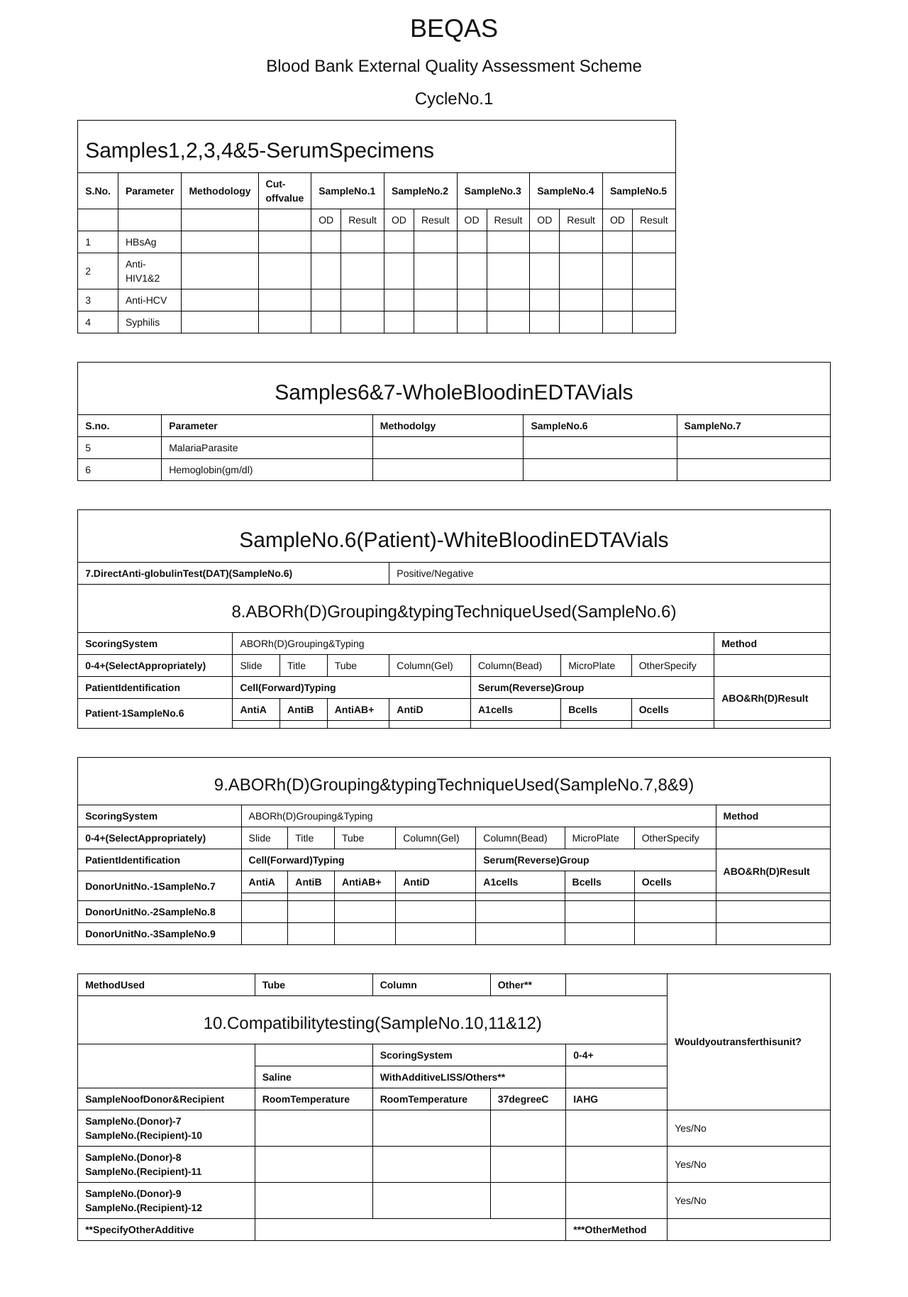
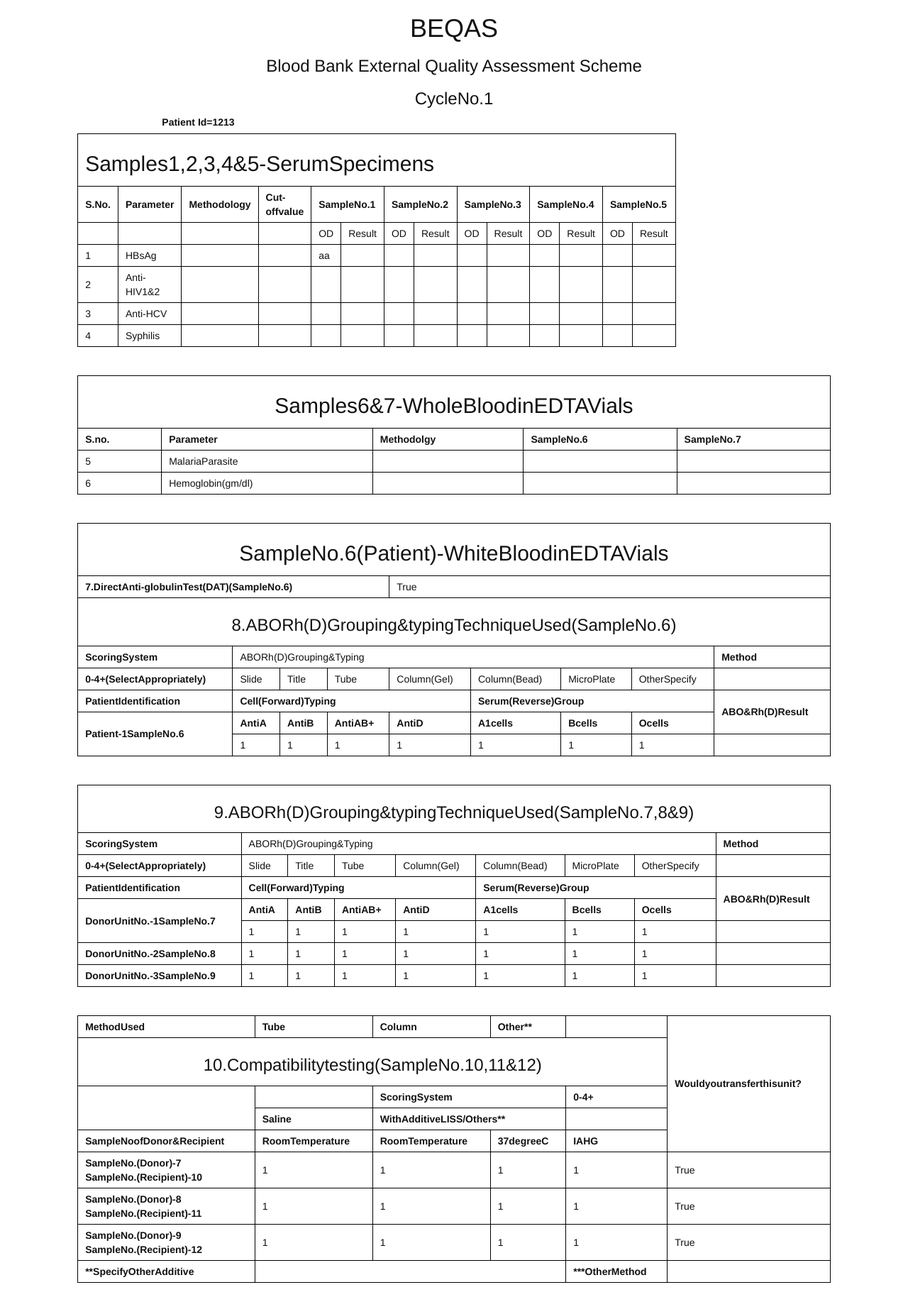
Before and after one commit to jimmy1810/IRCS, a Django app: template ircs/templates/ircs/beqasdisplay.html in a window 1280 px wide. Shown: the whole page at 71% size. Before the commit the page ends 1749 px from the top, so only its background shows below. Run offline with Django 3.2, Linux system fonts and the light colour scheme; the template is opened without the code that fills it: values that come from a table or form of the project are taken from there, others are empty; data comes from the database, SQL or seed files in the repository; both versions use the stored data as it was after the commit; some libraries are stand-ins or nearby versions.

Commit message:
beqasover

```diff
--- a/ircs/templates/ircs/beqasdisplay.html
+++ b/ircs/templates/ircs/beqasdisplay.html
@@ -36,11 +36,10 @@
 	<h1 style="text-align:center;">BEQAS</h1>
 	<h3 style="text-align:center;">Blood Bank External Quality Assessment Scheme</h3>
 	<h3 style="text-align:center;">CycleNo.1</h3>
-	<div class="form-group">
+	<div class="form-group col-sm-offset-2">
 		<label class="control-label col-sm-2">
-			{{des.patientId.label_tag}}
+			Patient Id={{des.patientId}}
 		</label>
-	<div class="col-sm-8"> {{des.patientId}}</div>
 	</div>
 	<div class="row">
 	<div class="col-sm-10 col-sm-offset-1">
@@ -195,7 +194,8 @@
 			</tr>
 			<tr>
 				<th colspan="4">7.DirectAnti-globulinTest(DAT)(SampleNo.6)</th>
-				<td colspan="5">{{des.SampleNo6_Direct_Anti_globin_Test}} Positive/Negative</td>
+				<td colspan="5">
+				{{des.SampleNo6_Direct_Anti_globin_Test}} </td>
 			</tr>
 	<tr>
 		<td colspan=9>
@@ -368,7 +368,7 @@
 					<td>{{des.SampleNo7D_and_10R_Additive_Room_temp}}</td>
 					<td>{{des.SampleNo7D_and_10R_Additive_37degC}}</td>
 					<td>{{des.SampleNo7D_and_10R_IAHG}}</td>
-					<td>{{des.Would_transfer7to10}} Yes/No</td>
+					<td>{{des.Would_transfer7to10}} </td>
 				</tr>
 				<tr>
 					<th>SampleNo.(Donor)-8<br>SampleNo.(Recipient)-11</th>
@@ -376,7 +376,7 @@
 					<td>{{des.SampleNo8D_and_11R_Additive_Room_temp}}</td>
 					<td>{{des.SampleNo8D_and_11R_Additive_37degC}}</td>
 					<td>{{des.SampleNo8D_and_11R_IAHG}}</td>
-					<td>{{des.Would_transfer8to11}} Yes/No</td>
+					<td>{{des.Would_transfer8to11}} </td>
 				</tr>
 				<tr>
 					<th>SampleNo.(Donor)-9<br>SampleNo.(Recipient)-12</th>
@@ -384,7 +384,7 @@
 					<td>{{des.SampleNo9D_and_12R_Additive_Room_temp}}</td>
 					<td>{{des.SampleNo9D_and_12R_Additive_37degC}}</td>
 					<td>{{des.SampleNo9D_and_12R_IAHG}}</td>
-					<td>{{des.Would_transfer9to12}}Yes/No</td>
+					<td>{{des.Would_transfer9to12}}</td>
 				</tr>
 				<tr>
 					<th>**SpecifyOtherAdditive</th>
--- a/ircs/templates/ircs/searchid.html
+++ b/ircs/templates/ircs/searchid.html
@@ -13,4 +13,5 @@
 			</div>
 		</form>
 
+
 {% endblock %}
```
Also changed, not shown: ircs/forms.py (+1 -1 lines), ircs/views.py (+9 -14 lines), db.sqlite3.
